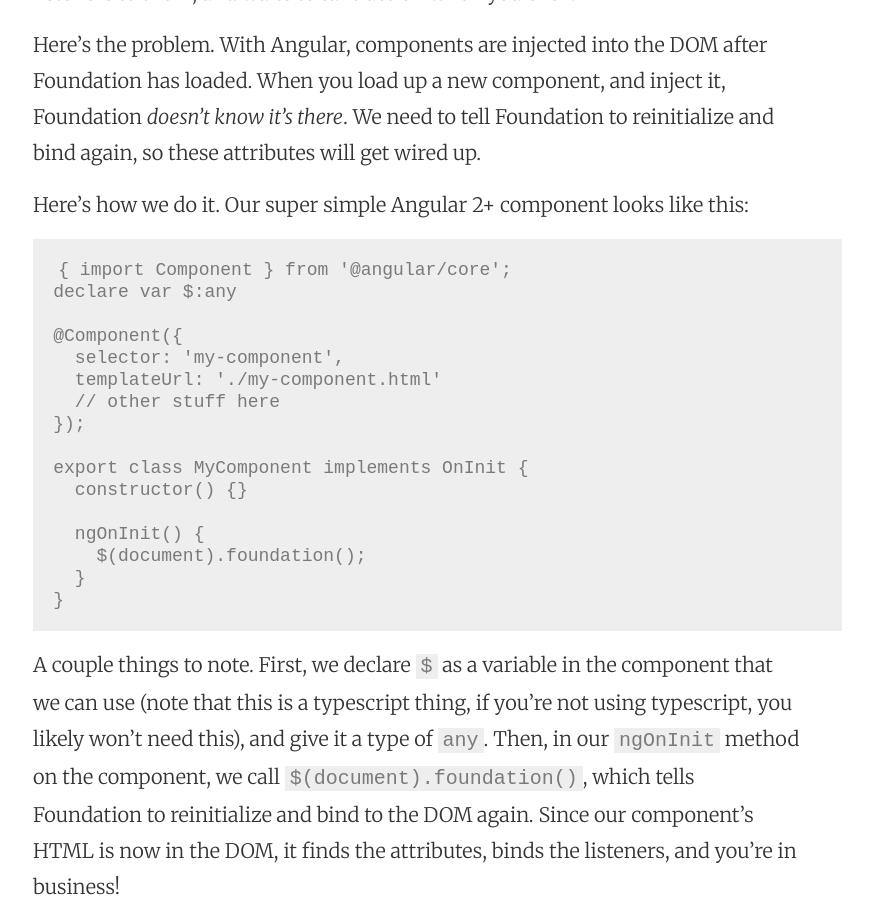
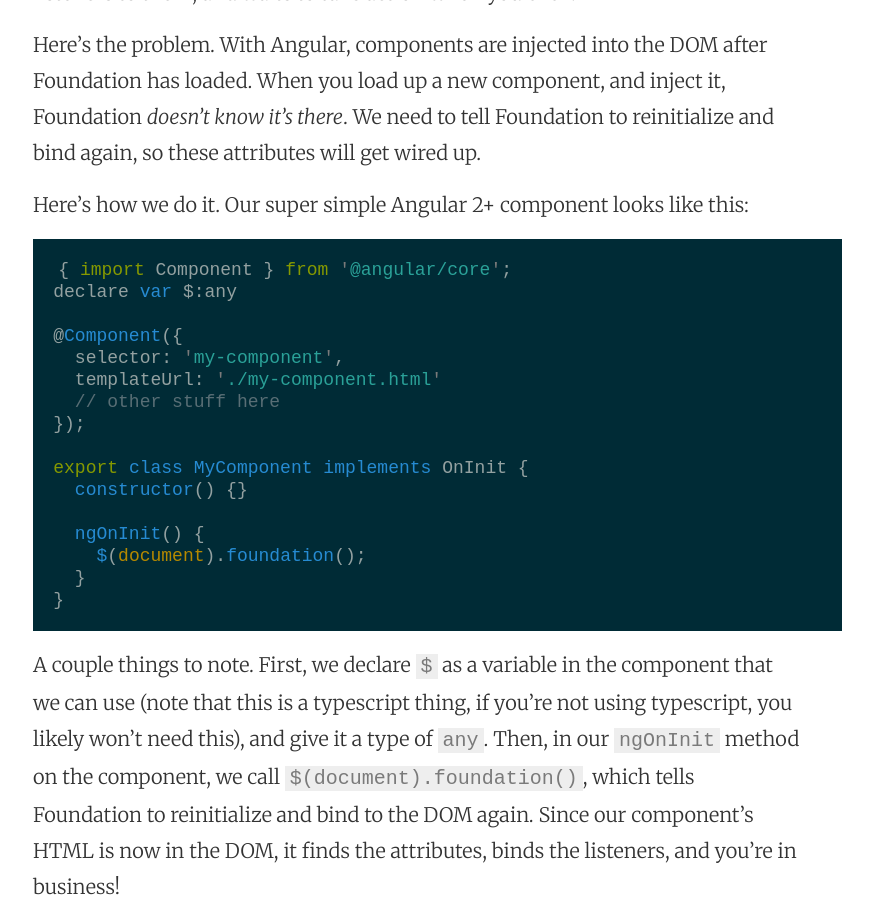
Before and after one commit to jwd2a/justindav.is, a Jekyll site: the page built from _posts/2017/2017-06-15-using-foundation-6-in-angular-4.md, in a window 1280 px wide and 900 px high, scrolled down 1309 px. Shown: the whole window, without its empty margins (223-1096 px from the left). Built offline with Jekyll 4.4.1, drawn with Linux system fonts in a browser that asks for light colours; nearby versions of some CDN libraries; some web fonts are replaced.

Commit message:
LEARN TO SPELL DUMMY

````diff
--- a/_posts/2017/2017-06-15-using-foundation-6-in-angular-4.md
+++ b/_posts/2017/2017-06-15-using-foundation-6-in-angular-4.md
@@ -27,7 +27,7 @@
 
 Here's how we do it. Our super simple Angular 2+ component looks like this:
 
-```javascsript
+```javascript
 { import Component } from '@angular/core';
 declare var $:any
 
````
